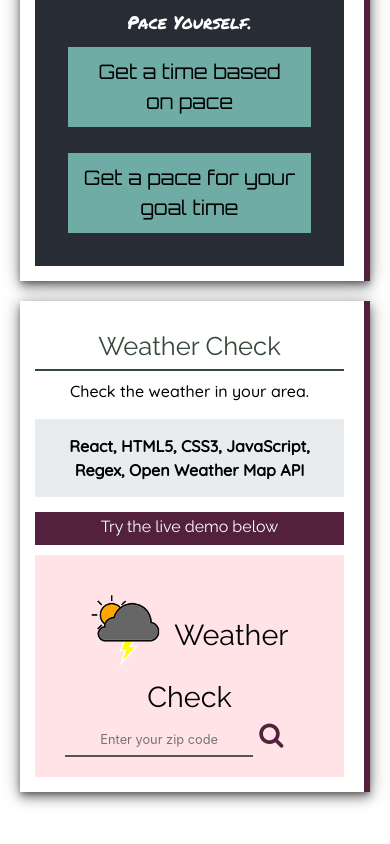
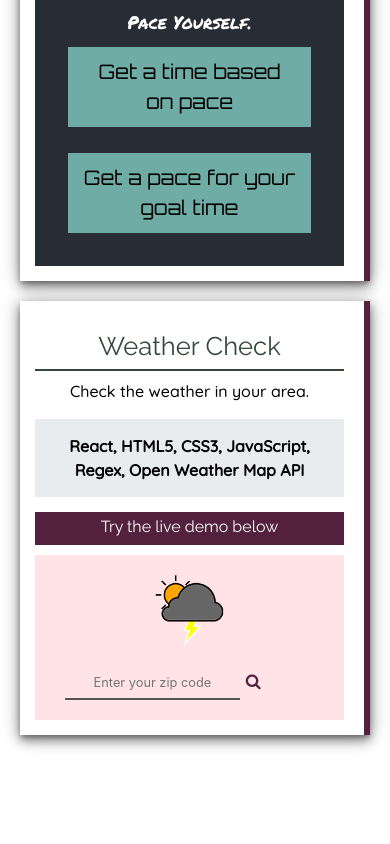
Before and after one commit to cgroark/portfolio2020, a React (Create React App) app: page /projects in a window 390 px wide. Shown: the part 1322-2166 px from the top of the page. After the commit the page ends 2117 px from the top, so only its background shows below. Built offline with nearby package versions, Linux system fonts and the light colour scheme; a web font is replaced by a local one.

Commit message:
weather style

```diff
--- a/src/App.scss
+++ b/src/App.scss
@@ -358,17 +358,9 @@ img{
   background-color: $lightpink;
   padding: 20px;
   margin-top: 10px;
-  > h1{
-    background-color: transparent;
-    color: black;
-    font-size: 1.8em;
-    margin-bottom: 0;
-    padding-bottom: 0;
-    text-align: center;
-    img{
+  > img{
       display: inline;
       max-width: 70px;
-    }
   }
   h3{
     border-bottom: solid 4px #6FACA5;
@@ -628,11 +620,14 @@ hr{
     form{
       input{
         font-size: 1.5rem;
-        width: 70%;
+        width: 65%;
       }
       ::placeholder{
         font-size: .8rem;
       }
+    }
+    #mag-icon{
+     font-size: 1rem;
     }
     #weather-results {
       h4{
@@ -643,9 +638,13 @@ hr{
           font-size: 1.2em;
         }
         #current-temp {
-          font-size: 2.5rem;
+          font-size: 2rem;
           font-weight: 100;
           margin-top: 10px;
+          sup{
+            top: -1.2em;
+            font-size: .8rem;
+          }
         }
         #current-desc {
           margin-top: 0;
--- a/src/components/WeatherSearch.js
+++ b/src/components/WeatherSearch.js
@@ -62,7 +62,7 @@ class WeatherSearch extends Component {
 		return(
 
 			<div className='weather-div'>
-				<h1><img src={thunder} alt="icon of thunder could and sun and lightning" />&nbsp; Weather Check</h1>
+				<img src={thunder} alt="icon of thunder could and sun and lightning" />
 				{forecast && zip.length > 0 &&
 					<button id='delete' onClick={this.handleDelete}>x</button>
 				}
```
